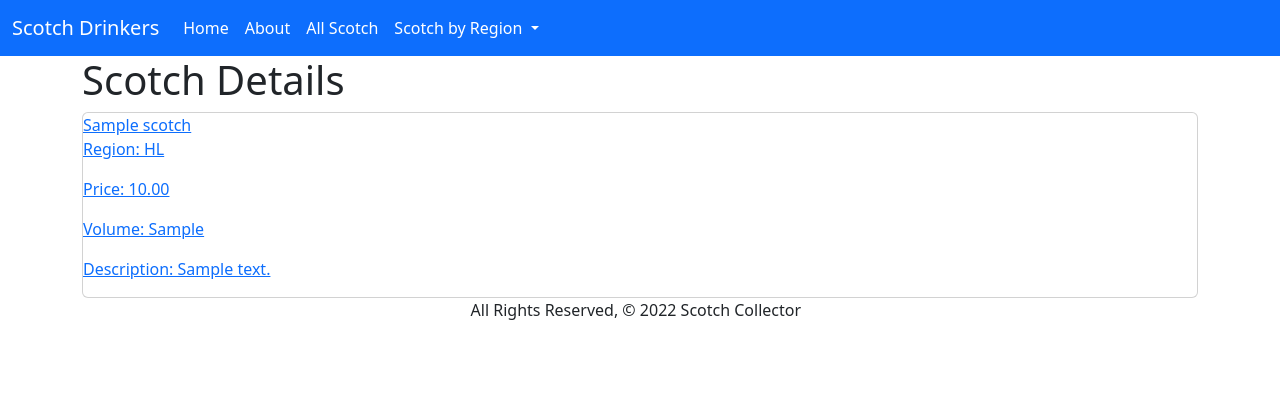
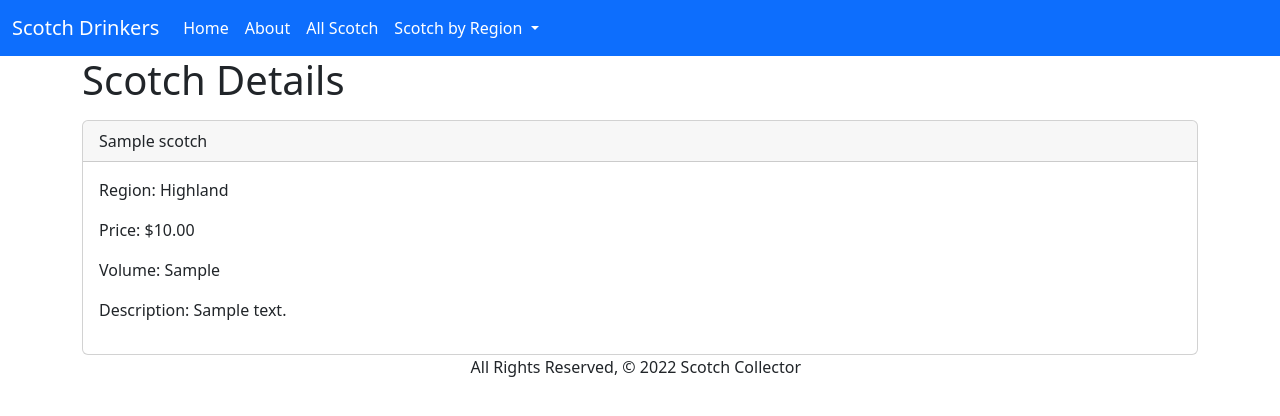
Before and after one commit to matthewTiberio/GA-ScotchCollector, a Django app: page /scotch/1/ in a window 1280 px wide. Shown: the top 416 px of the page. Run offline with Django 4.2, Linux system fonts and the light colour scheme; tables that the repository leaves empty hold one stand-in row (values such as "Sample post").

Commit message:
Update card styling for index and detail templates

```diff
--- a/scotchcollector/main_app/templates/base.html
+++ b/scotchcollector/main_app/templates/base.html
@@ -21,7 +21,7 @@
   <body>
     <nav class="navbar navbar-expand-lg navbar-dark bg-primary">
       <div class="container-fluid">
-        <a class="navbar-brand" href="#">Scotch Drinkers</a>
+        <a class="navbar-brand" href="/">Scotch Drinkers</a>
         <button
           class="navbar-toggler"
           type="button"
@@ -36,7 +36,7 @@
         <div class="collapse navbar-collapse" id="navbarSupportedContent">
           <ul class="navbar-nav me-auto mb-2 mb-lg-0">
             <li class="nav-item">
-              <a class="nav-link active" aria-current="page" href="#">Home</a>
+              <a class="nav-link active" aria-current="page" href="/">Home</a>
             </li>
             <li class="nav-item">
               <a class="nav-link active" href="/about">About</a>
--- a/scotchcollector/main_app/templates/scotch/detail.html
+++ b/scotchcollector/main_app/templates/scotch/detail.html
@@ -2,15 +2,13 @@
 
 <h1>Scotch Details</h1>
 
-<div class="card">
-  <a href="{% url 'detail' scotch.id %}">
-    <div class="card-content">
-      <span class="card-title">{{ scotch.name }}</span>
-      <p>Region: {{ scotch.region }}</p>
-      <p>Price: {{ scotch.price }}</p>
-      <p>Volume: {{ scotch.volume }}</p>
-      <p>Description: {{ scotch.description }}</p>
-    </div>
-  </a>
+<div class="card mt-3">
+  <div class="card-header">{{ scotch.name }}</div>
+  <div class="card-body">
+    <p>Region: {{ scotch.get_region_display }}</p>
+    <p>Price: ${{ scotch.price }}</p>
+    <p>Volume: {{ scotch.volume }}</p>
+    <p>Description: {{ scotch.description }}</p>
+  </div>
 </div>
 {% endblock %}
```
Also changed, not shown: scotchcollector/main_app/templates/scotch/index.html (+8 -8 lines).
